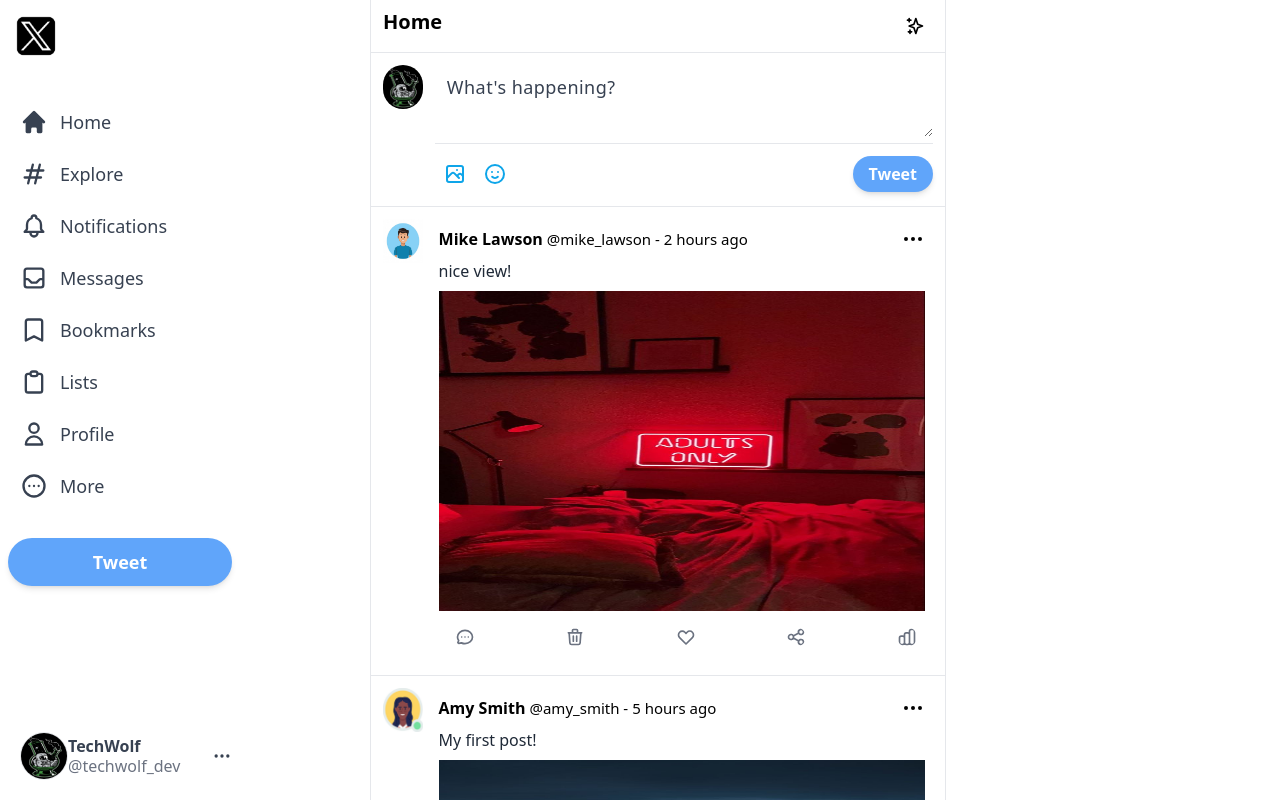
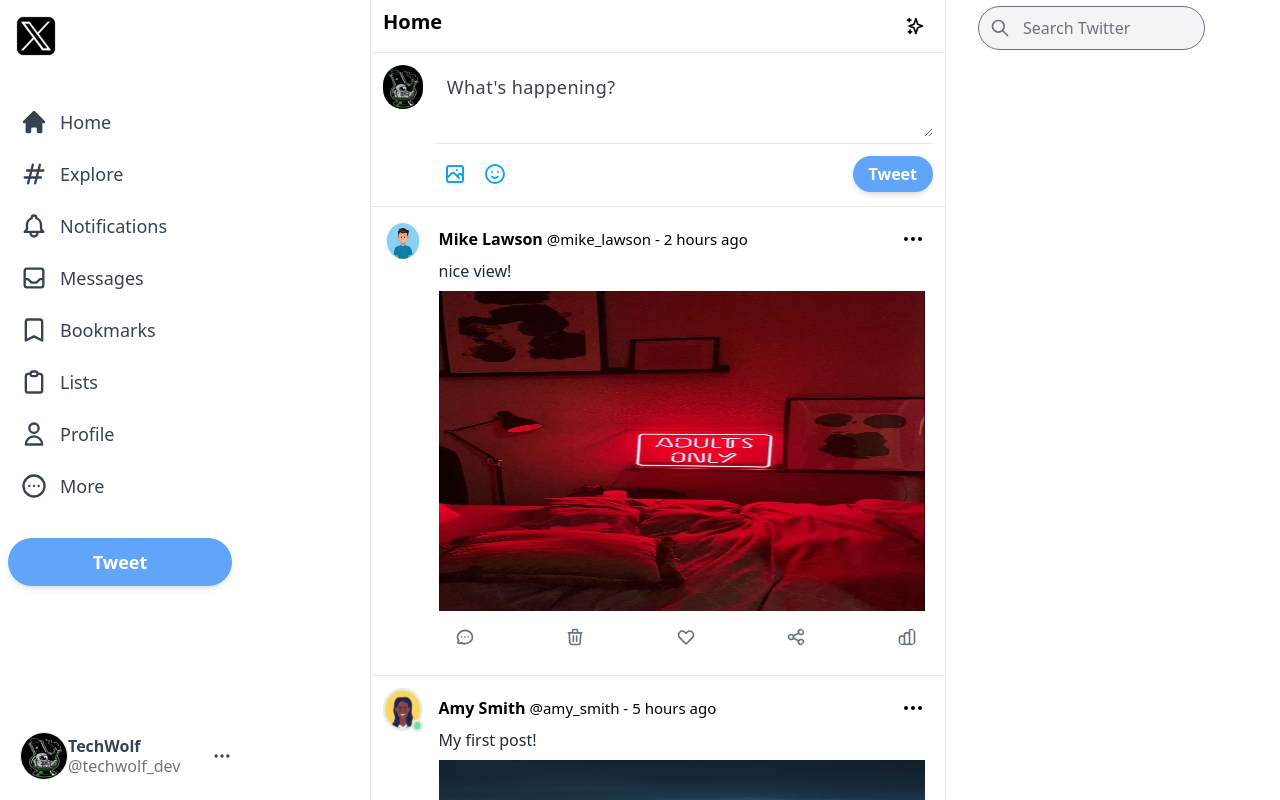
Before and after one commit to ndalo-ben/Twitter_Clone, a Next.js app: page / in a window 1280 px wide. Shown: the top 800 px of the page. Built offline with nearby package versions, Linux system fonts and the light colour scheme.

Commit message:
create searchbar widget

```diff
--- /dev/null
+++ b/app/components/Widgets.js
@@ -0,0 +1,14 @@
+import { SearchIcon } from '@heroicons/react/outline';
+
+export default function Widgets() {
+    return (
+        <div className='xl:w-[600px] hidden lg:inline ml-8 space-y-5'>
+            <div className="w-[90%] xl:w-[75%] sticky top-0 bg-white py-1.5 z-50">
+                <div className="flex items-center p-3 rounded-full relative">
+                    <SearchIcon className="h-5 z-50 text-gray-500" />
+                    <input type="text" placeholder='Search Twitter' className='absolute inset-0 rounded-full pl-11 border-gray-500 text-gray-700 focus:shadow-lg focus:bg-white bg-gray-100'/>
+                </div>
+            </div>
+        </div>
+    )
+}
--- a/app/page.tsx
+++ b/app/page.tsx
@@ -1,5 +1,6 @@
 import Sidebar from './components/Sidebar';
 import Feed from './components/Feed'
+import Widgets from './components/Widgets'
 
 export default function Home() {
   return (
@@ -10,6 +11,8 @@
 
         {/* feed  */}
         <Feed />
+        {/* widgets  */}
+        <Widgets />
       </main>
     </main>
 
--- a/package.json
+++ b/package.json
@@ -16,7 +16,7 @@
     "autoprefixer": "10.4.15",
     "eslint": "8.49.0",
     "eslint-config-next": "13.4.19",
-    "next": "^13.5.6",
+    "next": "^14.0.4",
     "next-auth": "^4.23.1",
     "postcss": "^8.4.32",
     "react": "18.2.0",
```
Also changed, not shown: 1 other file (tests, documents, lock files or other folders).
